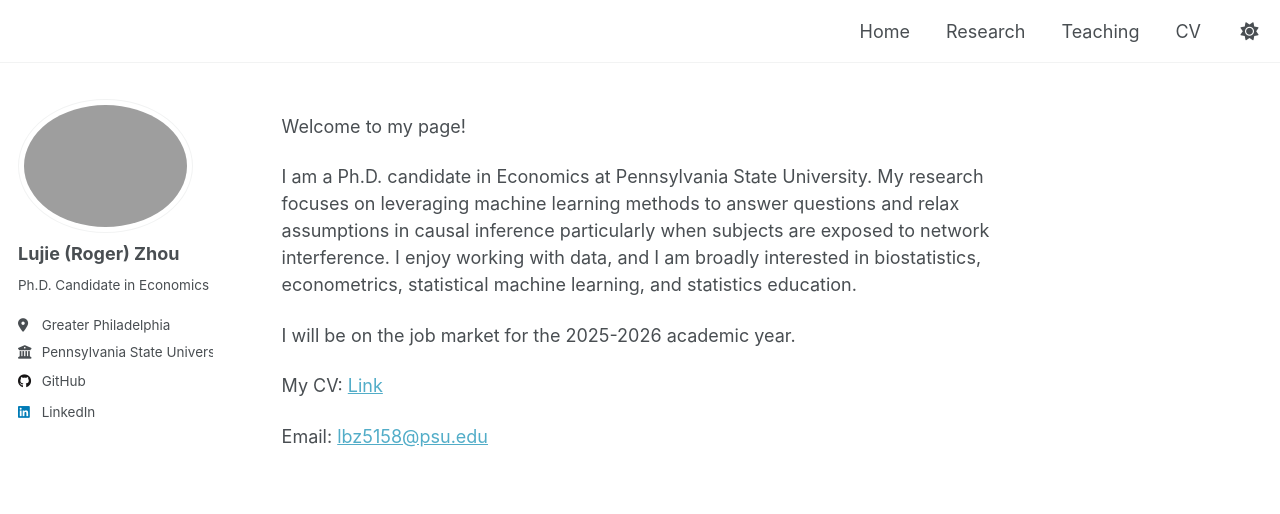
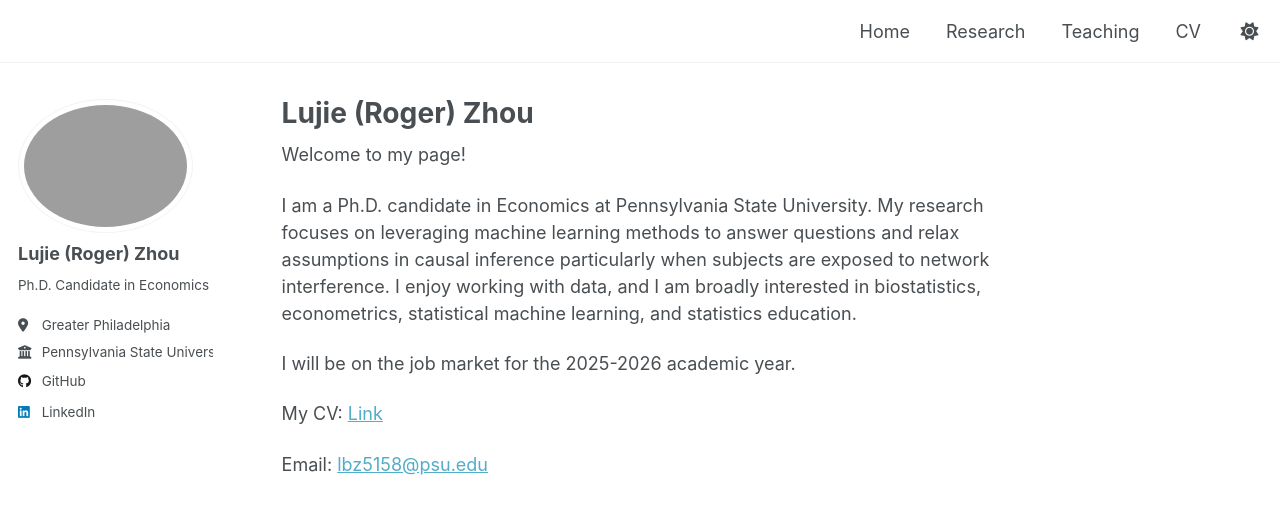
Before and after one commit to lbz5158/lujiezhou.github.io, a Jekyll site: the page built from _pages/about.md, in a window 1280 px wide. Shown: the top 514 px of the page. Built offline with Jekyll 4.4.1, drawn with Linux system fonts in a browser that asks for light colours.

Commit message:
Update about.md

```diff
--- a/_pages/about.md
+++ b/_pages/about.md
@@ -1,6 +1,6 @@
 ---
 permalink: /
-title: ""
+title: "Lujie (Roger) Zhou"
 author_profile: true
 redirect_from:
   - /about/
```
